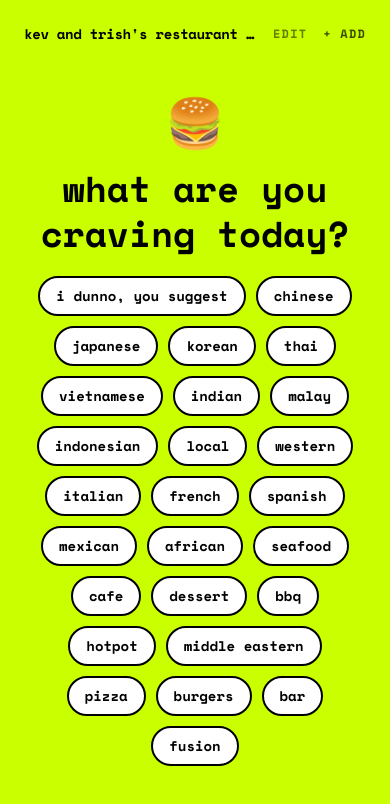
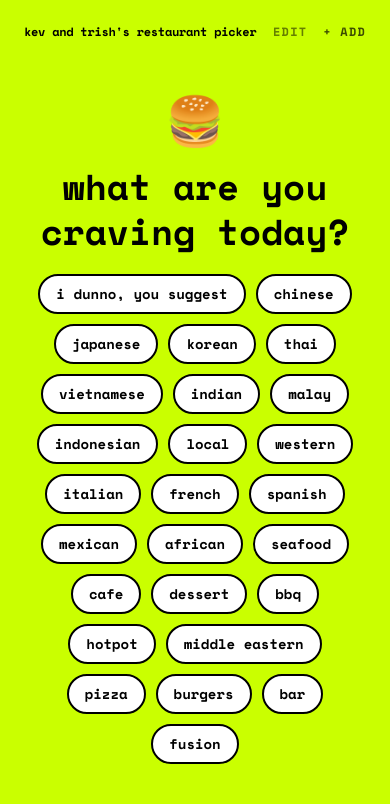
Before and after one commit to trishachoo/restaurant-picker, a Next.js app: page / in a window 390 px wide. Shown: the top 804 px of the page. Built offline with nearby package versions, Linux system fonts and the light colour scheme; no server answers.

Commit message:
Fix title truncation on mobile - reduce font size so full title fits

```diff
--- a/app/page.tsx
+++ b/app/page.tsx
@@ -102,7 +102,7 @@ export default function FilterPage() {
         >
           {/* Floating top bar */}
           <div className="flex items-center justify-between px-6 pt-6 pb-2">
-            <span className="font-bold text-sm text-black tracking-tight truncate min-w-0 mr-4">kev and trish&apos;s restaurant picker</span>
+            <span className="font-bold text-xs text-black tracking-tight min-w-0 mr-4">kev and trish&apos;s restaurant picker</span>
             <div className="flex items-center gap-4 flex-shrink-0">
               <Link href="/edit" className="text-xs font-bold uppercase tracking-widest text-black/50 hover:text-black transition-colors">edit</Link>
               <Link href="/add" className="text-xs font-bold uppercase tracking-widest text-black/70 hover:text-black transition-colors">+ add</Link>
```
